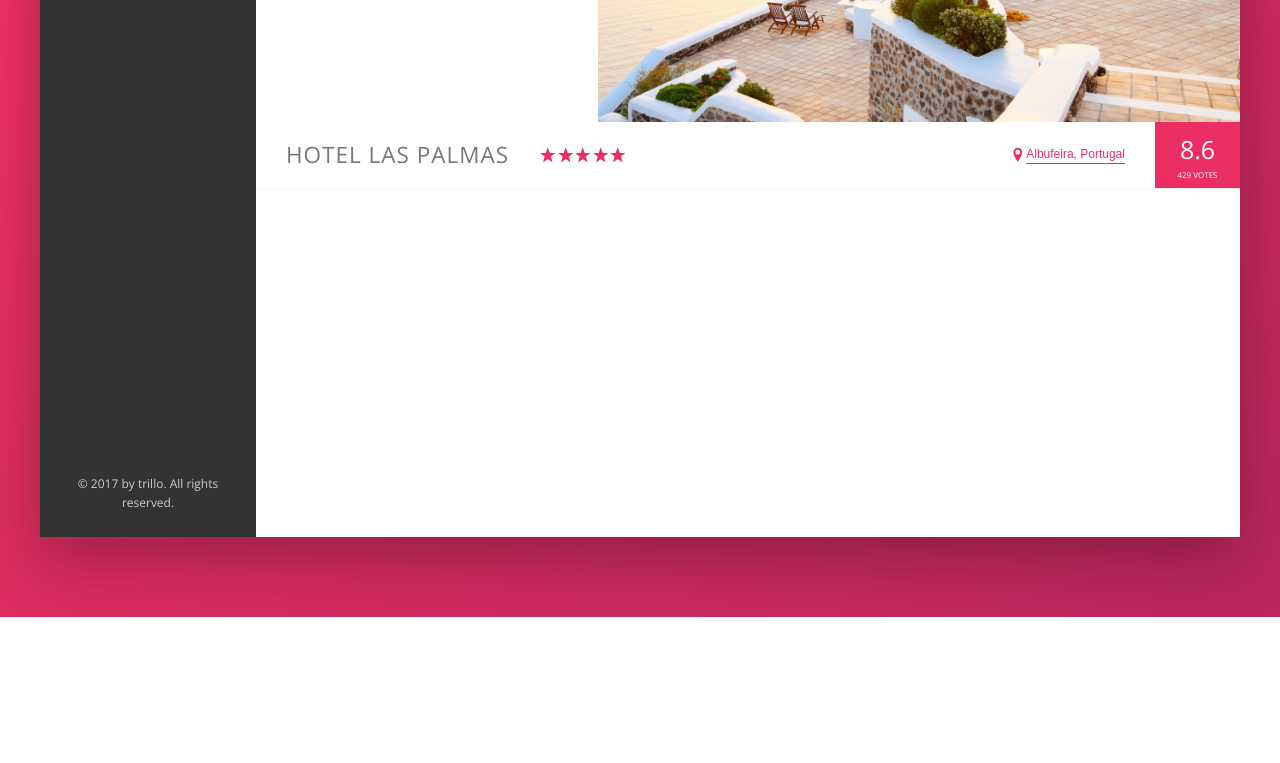
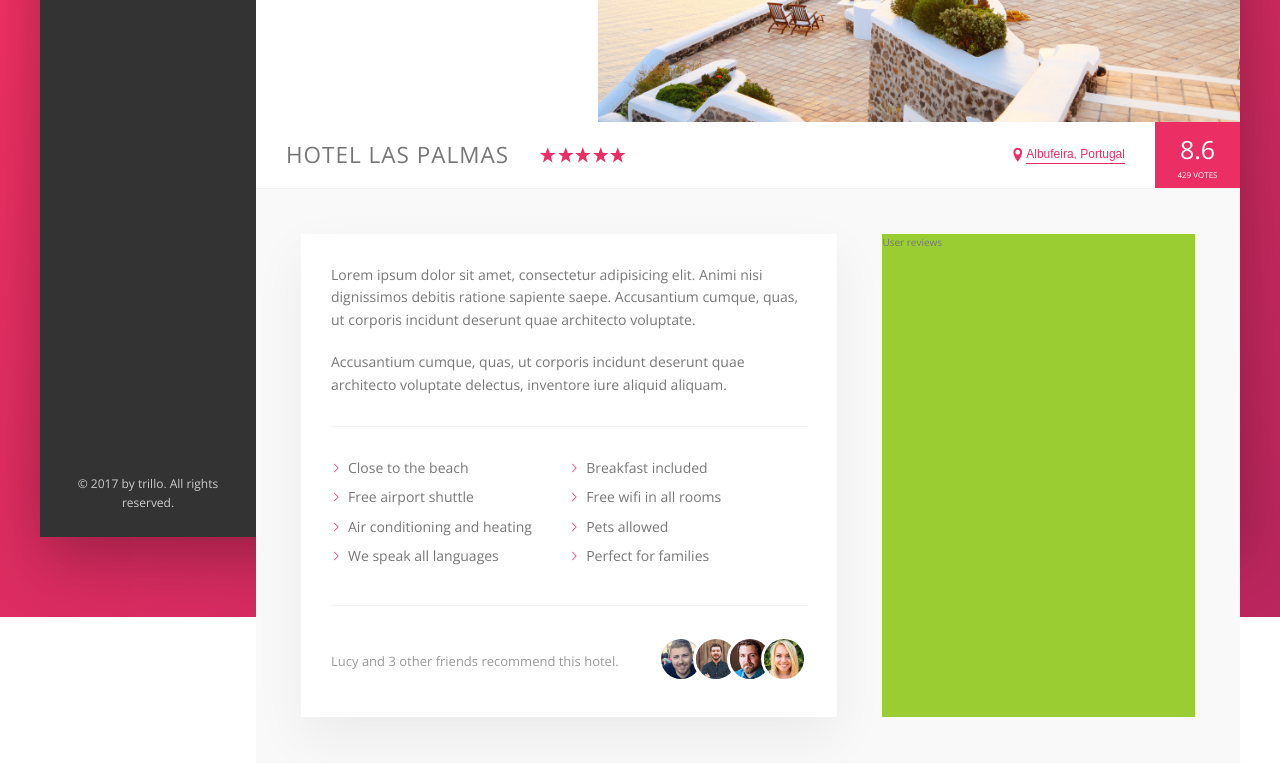
Before and after one commit to hkuchynski/trillo, a website: page index.html in a window 1280 px wide. Shown: the part 413-1176 px from the top of the page. Before the commit the page ends 1030 px from the top, so only its background shows below. Drawn offline with nearby package versions, Linux system fonts and the light colour scheme.

Commit message:
building the description section

```diff
--- a/index.html
+++ b/index.html
@@ -136,6 +136,42 @@
                             <div class="overview__rating-count">429 votes</div>
                         </div>
                     </div>
+
+                    <div class="detail">
+                        <div class="description">
+                            <p class="paragraph">
+                                Lorem ipsum dolor sit amet, consectetur adipisicing elit. Animi nisi dignissimos debitis ratione sapiente saepe. Accusantium cumque, quas, ut corporis incidunt deserunt quae architecto voluptate.
+                            </p>
+                            <p class="paragraph">
+                                Accusantium cumque, quas, ut corporis incidunt deserunt quae architecto voluptate delectus, inventore iure aliquid aliquam.
+                            </p>
+                            <ul class="list">
+                                <li class="list__item">Close to the beach</li>
+                                <li class="list__item">Breakfast included</li>
+                                <li class="list__item">Free airport shuttle</li>
+                                <li class="list__item">Free wifi in all rooms</li>
+                                <li class="list__item">Air conditioning and heating</li>
+                                <li class="list__item">Pets allowed</li>
+                                <li class="list__item">We speak all languages</li>
+                                <li class="list__item">Perfect for families</li>
+                            </ul>
+                            <div class="recommend">
+                                <p class="recommend__count">
+                                    Lucy and 3 other friends recommend this hotel.
+                                </p>
+                                <div class="recommend__friends">
+                                    <img src="img/user-3.jpg" alt="Friend 1" class="recommend__photo">
+                                    <img src="img/user-4.jpg" alt="Friend 2" class="recommend__photo">
+                                    <img src="img/user-5.jpg" alt="Friend 3" class="recommend__photo">
+                                    <img src="img/user-6.jpg" alt="Friend 4" class="recommend__photo">
+                                </div>
+                            </div>
+                        </div>
+
+                        <div class="user-reviews">
+                            User reviews
+                        </div>
+                    </div>
                 </main>
             </div>
         </div>
--- a/sass/_base.scss
+++ b/sass/_base.scss
@@ -28,6 +28,9 @@
     --color-grey-dark-3: #999;
 
     --shadow-dark: 0 2rem 6rem rgba(0,0,0,0.3);
+    --shadow-light: 0 2rem 5rem rgba(0,0,0,.06);
+
+    --line: 1px solid var(--color-grey-light-2);
 }
 
 * {
--- a/sass/_components.scss
+++ b/sass/_components.scss
@@ -208,7 +208,7 @@
 .overview {
     display: flex;
     align-items: center;
-    border-bottom: 1px solid var(--color-grey-light-2);
+    border-bottom: var(--line);
 
     &__heading {
         font-size: 2.25rem;
@@ -267,7 +267,6 @@
 
 ///////////////////////////////
 // BUTTON INLINE
-
 .btn-inline {
     border: none;
     color: var(--color-primary);
@@ -305,3 +304,76 @@
         box-shadow: none;
     }
 }
+
+///////////////////////////////
+// PARAGRAPH
+.paragraph:not(:last-of-type) {
+    margin-bottom: 2rem;
+}
+
+///////////////////////////////
+// LIST
+.list {
+    list-style: none;
+    margin: 3rem 0;
+    padding: 3rem 0;
+    border-top: var(--line);
+    border-bottom: var(--line);
+
+    display: flex;
+    flex-wrap: wrap;
+
+    &__item {
+        flex: 0 0 50%;
+        margin-bottom: .7rem;
+    }
+
+    &__item::before {
+        content: "";
+        display: inline-block;
+        height: 1rem;
+        width: 1rem;
+        margin-right: .7rem;
+
+        // Older browsers
+        //background-image: url(../img/chevron-thin-right.svg);
+        //background-size: cover;
+
+        // Newer browsers - masks
+        background-color: var(--color-primary);
+        -webkit-mask-image: url(../img/chevron-thin-right.svg);
+        -webkit-mask-size: cover;
+        mask-image: url(../img/chevron-thin-right.svg);
+        mask-size: cover;
+    }
+}
+
+///////////////////////////////
+// RECOMMEND
+.recommend {
+    font-size: 1.3rem;
+    color: var(--color-grey-dark-3);
+
+    display: flex;
+    align-items: center;
+
+    &__count {
+        margin-right: auto;
+    }
+
+    &__friends {
+
+    }
+
+    &__photo {
+        box-sizing: content-box;
+        height: 4rem;
+        width: 4rem;
+        border-radius: 50%;
+        border: 3px solid #fff;
+
+        &:not(:last-child) {
+            margin-right: -1.5rem;
+        }
+    }
+}
--- a/sass/_layout.scss
+++ b/sass/_layout.scss
@@ -11,7 +11,7 @@
     font-size: 1.4rem;
     height: 7rem;
     background-color: #fff;
-    border-bottom: 1px solid var(--color-grey-light-2);
+    border-bottom: var(--line);
 
     display: flex;
     justify-content: space-between;
@@ -40,3 +40,24 @@
 
     flex: 1;
 }
+
+.detail {
+    display: flex;
+    padding: 4.5rem;
+    background-color: var(--color-grey-light-1);
+    border-bottom: var(--line);
+}
+
+.description {
+    font-size: 1.4rem;
+    background-color: #fff;
+    box-shadow: var(--shadow-light);
+    padding: 3rem;
+    flex: 0 0 60%;
+    margin-right: 4.5rem;
+}
+
+.user-reviews {
+    background-color: yellowgreen;
+    flex: 1;
+}
```
Also changed, not shown: css/style.css.
